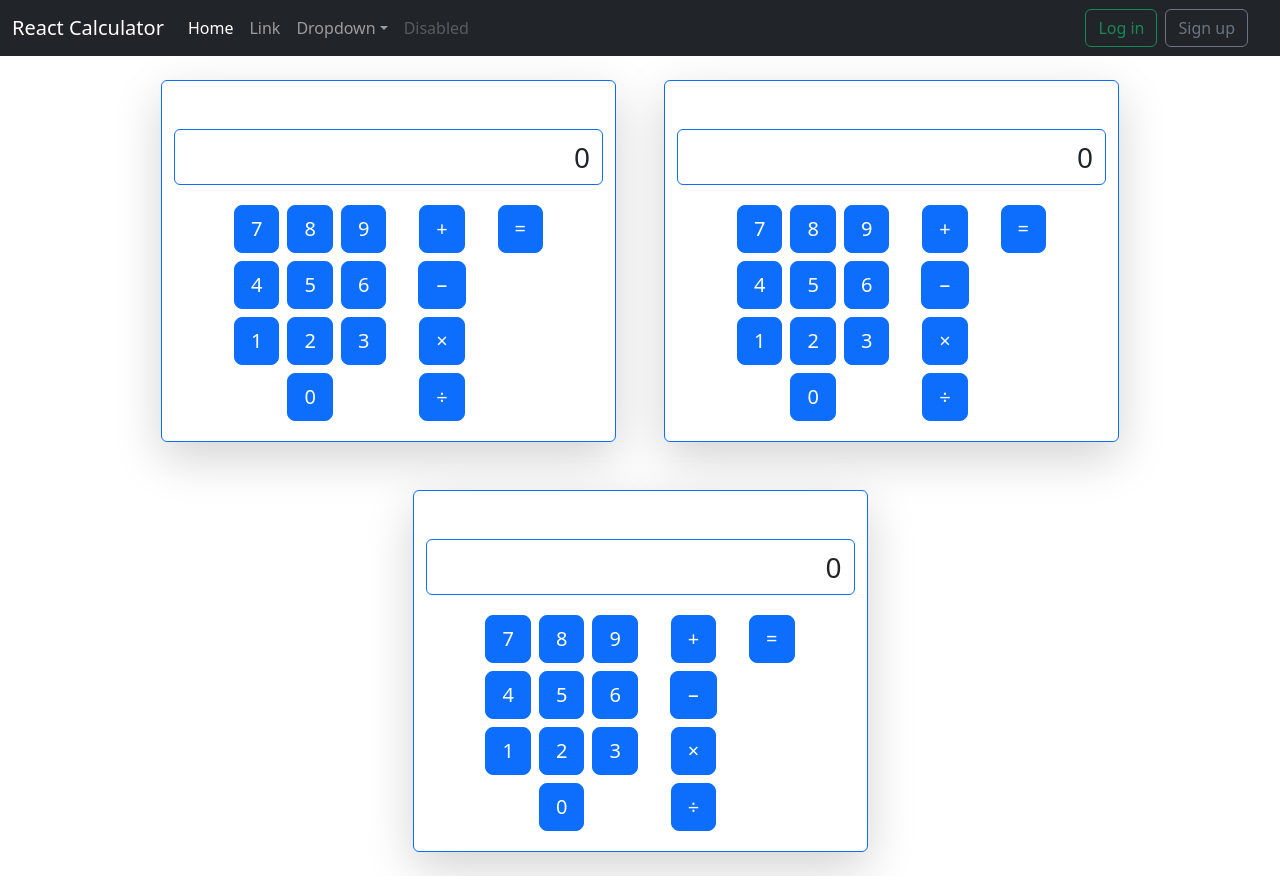
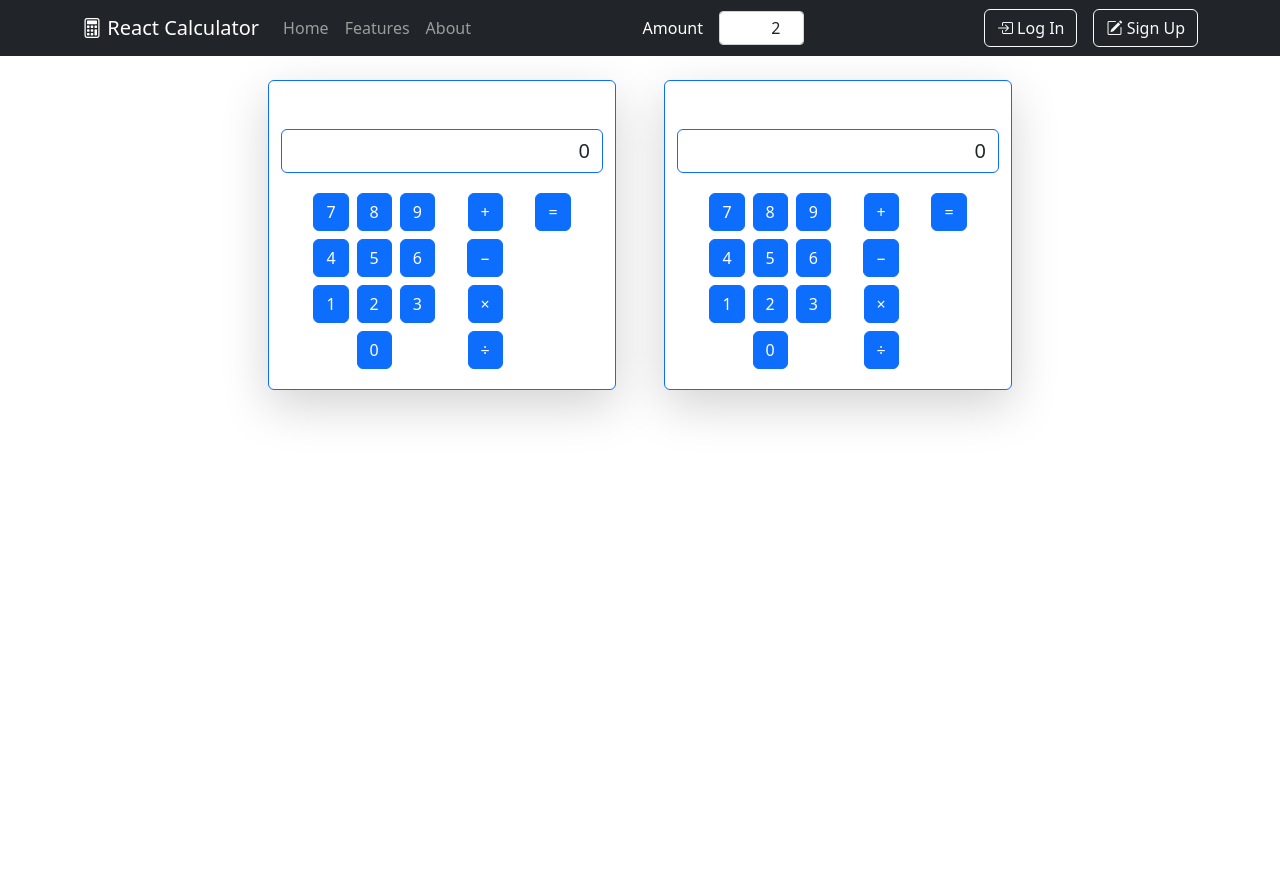
Before and after one commit to Rizz071/ReactCalc, a React (Create React App) app: page / in a window 1280 px wide. After the commit the page ends 800 px from the top, so only its background shows below. Built offline with nearby package versions, Linux system fonts and the light colour scheme.

Commit message:
Added some functionality and main menu

```diff
--- a/package.json
+++ b/package.json
@@ -7,7 +7,10 @@
     "@testing-library/react": "^13.4.0",
     "@testing-library/user-event": "^13.5.0",
     "bootstrap": "^5.2.3",
+    "bootstrap-icons": "^1.10.5",
+    "depcheck": "^1.4.3",
     "react": "^18.2.0",
+    "react-bootstrap": "^2.7.4",
     "react-dom": "^18.2.0",
     "react-scripts": "5.0.1",
     "web-vitals": "^2.1.4"
--- a/src/App.css
+++ b/src/App.css
@@ -14,16 +14,7 @@
 }
 
 
-.App-header {
-  background-color: #282c34;
-  min-height: 100vh;
-  display: flex;
-  flex-direction: column;
-  align-items: center;
-  justify-content: center;
-  font-size: calc(10px + 2vmin);
-  color: white;
-}
+
 
 .App-link {
   color: #61dafb;
--- a/src/App.js
+++ b/src/App.js
@@ -1,19 +1,41 @@
 import './App.css';
 
 import MainCalcPad from './components/Calculator/MainCalcPad/MainCalcPad';
-import Navbar from './components/Navigation/Navbar';
+import Navbar from './components/Navigation/NavbarMain';
+import CalcComponent from './components/Calculator/CalcComponent/CalcComponent';
+import { useState } from 'react';
+
+
+
+
+
 
 function App() {
+
+  const [num_calc, setNumCalc] = useState(2)
+
+  const setCalcNumber = (event, num_calc) => {
+
+    if (num_calc <= 0) num_calc = 0;
+    if (num_calc >= 10) num_calc = 10;
+
+    setNumCalc(num_calc)
+
+    console.log('Amount of calcs: ' + num_calc)
+
+  }
+
+
+
+
+
   return (
     <div className="App">
-      <Navbar />
-      <div className='container'>
-        <div className='row justify-content-center'>
-          <MainCalcPad />
-          <MainCalcPad />
-          <MainCalcPad />
-        </div>
-      </div>
+
+      <Navbar num_calc={num_calc} setCalcNumberFunction={setCalcNumber} />
+
+      <CalcComponent num_calc={num_calc} />
+
     </div >
   );
 }
--- a/src/components/Calculator/BtnAction/BtnAction.js
+++ b/src/components/Calculator/BtnAction/BtnAction.js
@@ -7,7 +7,7 @@ function BtnAction({ sign, handleBtnActionClick }) {
     // }
 
     return (
-        <button className='btn btn-primary btn-lg m-1' onClick={event => handleBtnActionClick(event, sign)}>{sign}</button>
+        <button className='btn btn-primary m-1' onClick={event => handleBtnActionClick(event, sign)}>{sign}</button>
     )
 }
 
--- a/src/components/Calculator/BtnNum/BtnNum.js
+++ b/src/components/Calculator/BtnNum/BtnNum.js
@@ -4,7 +4,7 @@ import React from 'react';
 
 function BtnNum({ num, handleBtnNumClickFunction }) {
     return (
-        <button className='btn btn-primary btn-lg m-1' onClick={event => handleBtnNumClickFunction(event, num)}>{num}</button>
+        <button className='btn btn-primary m-1' onClick={event => handleBtnNumClickFunction(event, num)}>{num}</button>
     )
 }
 
--- /dev/null
+++ b/src/components/Calculator/CalcComponent/CalcComponent.js
@@ -0,0 +1,30 @@
+import React from 'react';
+
+import MainCalcPad from '../MainCalcPad/MainCalcPad';
+
+
+
+
+function CalcComponent({ num_calc }) {
+    const calcArray = []
+
+    const buildCalcs = () => {
+        console.log(num_calc)
+        for (let i = 1; i <= num_calc; i++) {
+            calcArray.push(<MainCalcPad />)
+            console.log(i)
+        }
+        return calcArray
+    }
+
+
+    return (
+        <div className='container'>
+            <div className='row justify-content-center'>
+                {buildCalcs()}
+            </div>
+        </div>
+    )
+}
+
+export default CalcComponent;
--- a/src/components/Calculator/ScreenField/ScreenField.js
+++ b/src/components/Calculator/ScreenField/ScreenField.js
@@ -3,7 +3,7 @@ import React from 'react';
 
 function ScreenField({ screenText }) {
     return (
-        <input className='form-control mb-3 fs-3 border border-primary text-end' type='text' value={screenText} readOnly />
+        <input className='form-control mb-3 fs-5 border border-primary text-end' type='text' value={screenText} readOnly />
     )
 }
 
--- a/src/components/Navigation/Navbar.js
+++ /dev/null
@@ -1,49 +0,0 @@
-import React from 'react'
-
-
-
-const Navbar = props => {
-    return (
-        <header>
-            <nav className="navbar navbar-expand-lg navbar-dark bg-dark">
-                <div className="container-fluid">
-                    <a className="navbar-brand lead" href="#">React Calculator</a>
-                    <button className="navbar-toggler" type="button" data-bs-toggle="collapse" data-bs-target="#navbarSupportedContent" aria-controls="navbarSupportedContent" aria-expanded="false" aria-label="Toggle navigation">
-                        <span className="navbar-toggler-icon"></span>
-                    </button>
-                    <div className="collapse navbar-collapse" id="navbarSupportedContent">
-                        <ul className="navbar-nav me-auto mb-2 mb-lg-0">
-                            <li className="nav-item">
-                                <a className="nav-link active" aria-current="page" href="#">Home</a>
-                            </li>
-                            <li className="nav-item">
-                                <a className="nav-link" href="#">Link</a>
-                            </li>
-                            <li class="nav-item dropdown">
-                                <a class="nav-link dropdown-toggle" href="#" role="button" data-bs-toggle="dropdown" aria-expanded="false">
-                                    Dropdown
-                                </a>
-                                <ul class="dropdown-menu">
-                                    <li><a class="dropdown-item" href="#">Action</a></li>
-                                    <li><a class="dropdown-item" href="#">Another action</a></li>
-                                    <li><hr class="dropdown-divider" /></li>
-                                    <li><a class="dropdown-item" href="#">Something else here</a></li>
-                                </ul>
-                            </li>
-                            <li className="nav-item">
-                                <a className="nav-link disabled">Disabled</a>
-                            </li>
-                        </ul>
-                        <form class="container-fluid d-flex justify-content-end">
-                            <button className="btn btn-outline-success me-2" type="button">Log in</button>
-                            <button className="btn btn-outline-secondary me-2" type="button">Sign up</button>
-                        </form>
-                    </div>
-                </div>
-            </nav>
-        </header>
-    )
-}
-
-
-export default Navbar;
--- /dev/null
+++ b/src/components/Navigation/NavbarMain.js
@@ -0,0 +1,37 @@
+import React from 'react'
+
+import Container from 'react-bootstrap/Container';
+import Nav from 'react-bootstrap/Nav';
+import Navbar from 'react-bootstrap/Navbar';
+import NavDropdown from 'react-bootstrap/NavDropdown';
+import Button from 'react-bootstrap/esm/Button';
+import Form from 'react-bootstrap/Form';
+
+
+const NavbarMain = ({ num_calc, setCalcNumberFunction }) => {
+    return (
+        <Navbar collapseOnSelect expand="lg" bg="dark" variant="dark">
+            <Container>
+                <Navbar.Brand href="#home"><i className="text-white bi bi-calculator"></i> React Calculator</Navbar.Brand>
+                <Navbar.Toggle aria-controls="responsive-navbar-nav" />
+                <Navbar.Collapse id="responsive-navbar-nav">
+                    <Nav className="me-auto">
+                        <Nav.Link href="#features">Home</Nav.Link>
+                        <Nav.Link href="#pricing">Features</Nav.Link>
+                        <Nav.Link href="#pricing">About</Nav.Link>
+                    </Nav>
+                    <Nav className="ms-auto">
+                        <Form.Label className="text-white mx-3 my-auto" htmlFor="inputPassword5">Amount</Form.Label>
+                        <Form.Control className="w-25 text-end fs-6" size="sm" value={num_calc} onChange={event => setCalcNumberFunction(event, event.target.value)} type="number" />
+                    </Nav>
+                    <Nav>
+                        <Button className="mx-3" variant="outline-light"><i className="bi bi-box-arrow-in-right"></i> Log In</Button>
+                        <Button variant="outline-light"><i class="bi bi-pencil-square"></i> Sign Up</Button>
+                    </Nav>
+                </Navbar.Collapse>
+            </Container>
+        </Navbar>
+    );
+}
+
+export default NavbarMain;
--- a/src/index.js
+++ b/src/index.js
@@ -5,6 +5,7 @@ import App from './App';
 import reportWebVitals from './reportWebVitals';
 
 import 'bootstrap/dist/css/bootstrap.css';
+import 'bootstrap-icons/font/bootstrap-icons.css';
 
 const root = ReactDOM.createRoot(document.getElementById('root'));
 root.render(
```
Also changed, not shown: 1 other file (tests, documents, lock files or other folders).
